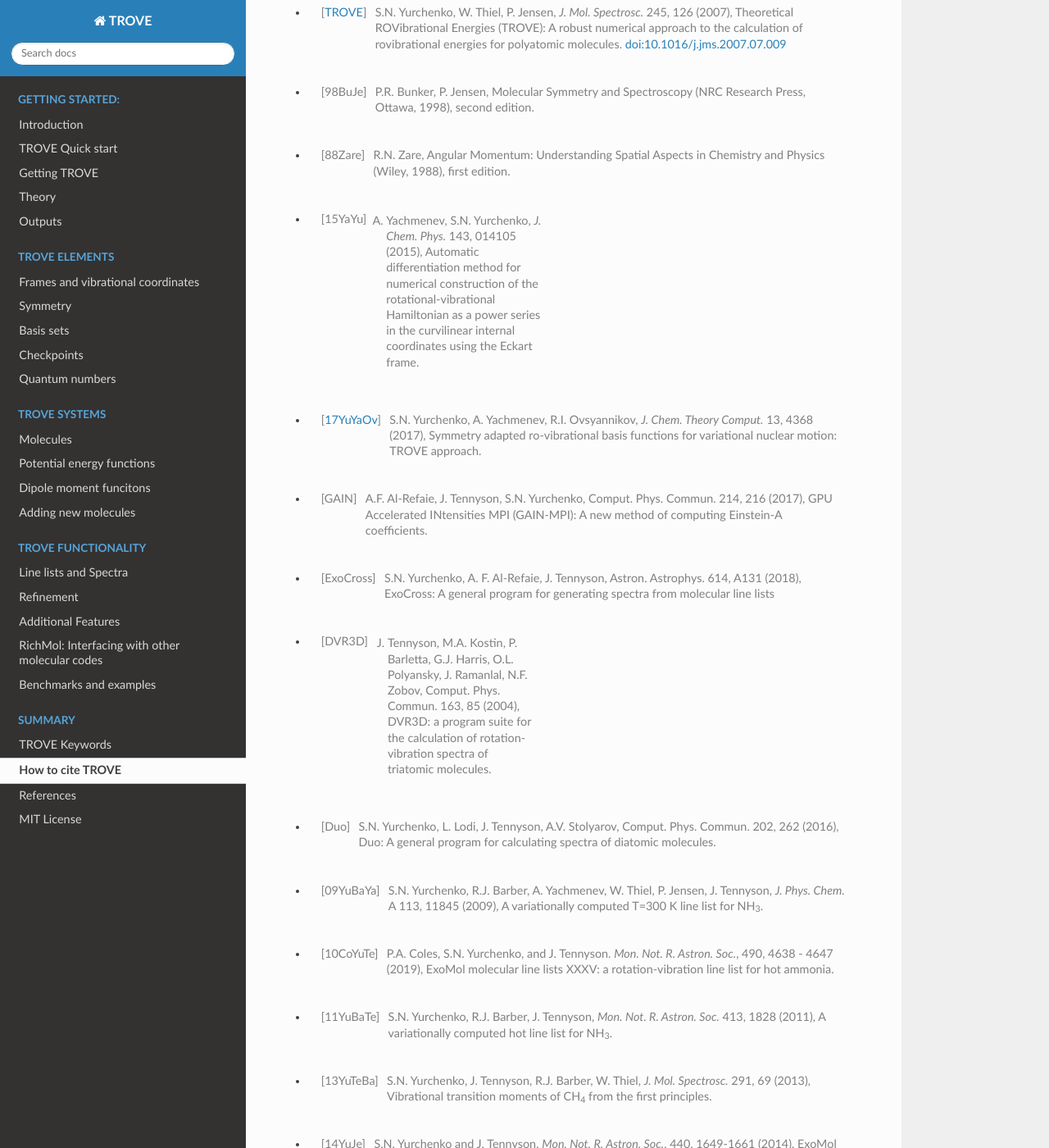
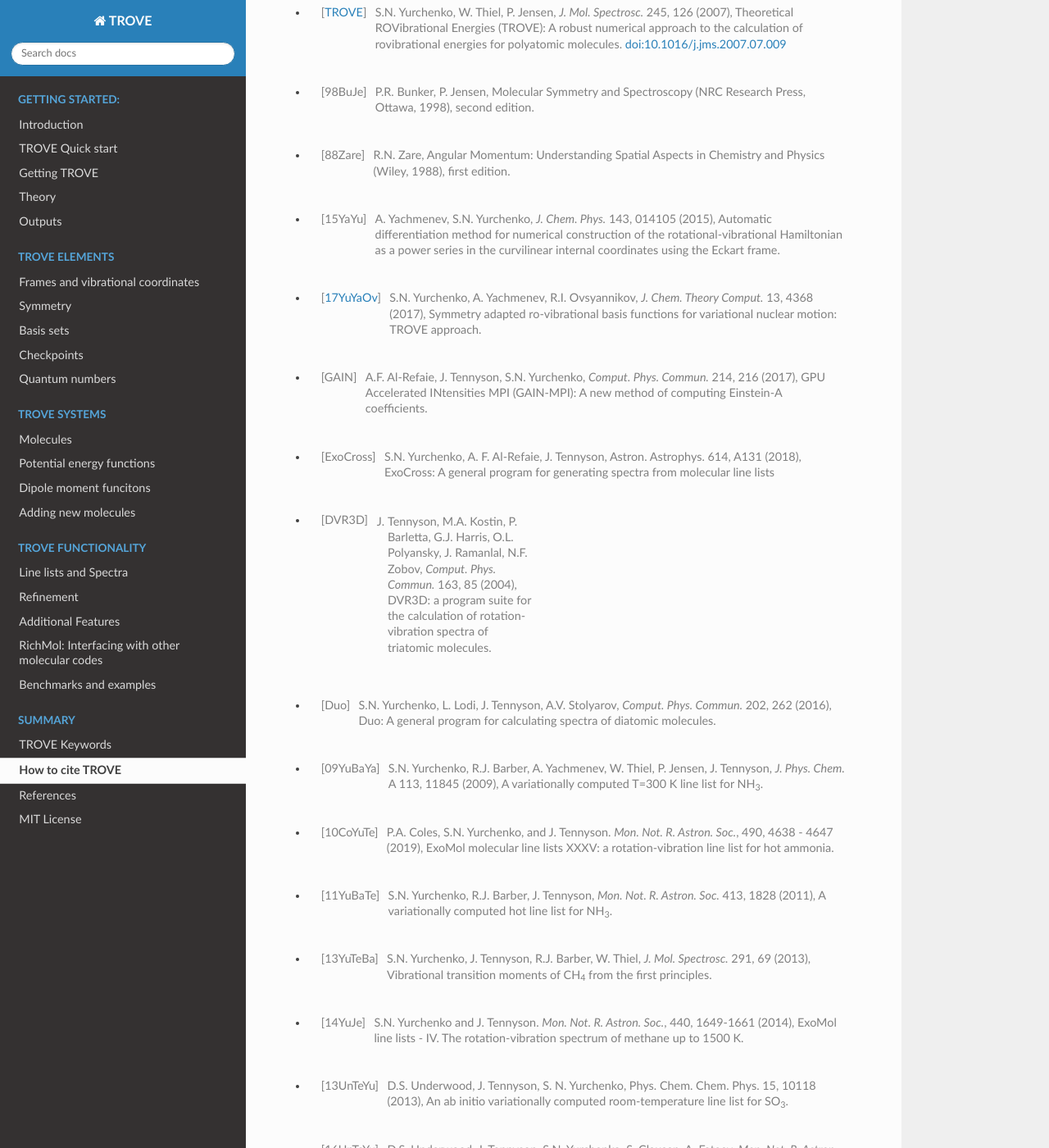
Before and after one commit to Trovemaster/TROVE, a Sphinx documentation site: the page built from docs/source/references.rst, in a window 1280 px wide and 1400 px high, scrolled down 439 px. Shown: the whole window at 82% size. Built offline with Sphinx 7.4.7 and the Read the Docs theme 2.0.0, drawn with Linux system fonts in a browser that asks for light colours; formulas are drawn with MathJax 3; some of the changed text lies outside the part shown.

```diff
--- a/docs/source/references.rst
+++ b/docs/source/references.rst
@@ -15,17 +15,18 @@ References
 
 - .. [88Zare] R.N. Zare, Angular Momentum: Understanding Spatial Aspects in Chemistry and Physics (Wiley, 1988), first edition.
 
-- .. [15YaYu] A. Yachmenev, S.N. Yurchenko, *J. Chem. Phys.* 143, 014105 (2015), Automatic differentiation method for numerical construction of the rotational-vibrational Hamiltonian as a power series in the curvilinear internal coordinates using the Eckart frame.
+- .. [15YaYu] A. Yachmenev, S.N. Yurchenko, *J. Chem. Phys.* 143, 014105 (2015),
+              Automatic differentiation method for numerical construction of the rotational-vibrational Hamiltonian as a power series in the curvilinear internal coordinates using the Eckart frame.
 
 - .. [17YuYaOv] S.N. Yurchenko, A. Yachmenev, R.I. Ovsyannikov, *J. Chem. Theory Comput.* 13, 4368 (2017), Symmetry adapted ro-vibrational basis functions for variational nuclear motion: TROVE approach.
 
-- .. [GAIN] A.F. Al-Refaie, J. Tennyson, S.N. Yurchenko, Comput. Phys. Commun. 214, 216 (2017), GPU Accelerated INtensities MPI (GAIN-MPI): A new method of computing Einstein-A coefficients.
+- .. [GAIN] A.F. Al-Refaie, J. Tennyson, S.N. Yurchenko, *Comput. Phys. Commun.* 214, 216 (2017), GPU Accelerated INtensities MPI (GAIN-MPI): A new method of computing Einstein-A coefficients.
 
 - .. [ExoCross] S.N. Yurchenko, A. F. Al-Refaie, J. Tennyson, Astron. Astrophys. 614, A131 (2018), ExoCross: A general program for generating spectra from molecular line lists
 
-- .. [DVR3D] J. Tennyson, M.A. Kostin, P. Barletta, G.J. Harris, O.L. Polyansky, J. Ramanlal, N.F. Zobov, Comput. Phys. Commun. 163, 85 (2004), DVR3D: a program suite for the calculation of rotation-vibration spectra of triatomic molecules.
+- .. [DVR3D] J. Tennyson, M.A. Kostin, P. Barletta, G.J. Harris, O.L. Polyansky, J. Ramanlal, N.F. Zobov, *Comput. Phys. Commun.* 163, 85 (2004), DVR3D: a program suite for the calculation of rotation-vibration spectra of triatomic molecules.
 
-- .. [Duo] S.N. Yurchenko, L. Lodi, J. Tennyson, A.V. Stolyarov, Comput. Phys. Commun. 202, 262 (2016), Duo: A general program for calculating spectra of diatomic molecules.
+- .. [Duo] S.N. Yurchenko, L. Lodi, J. Tennyson, A.V. Stolyarov, *Comput. Phys. Commun.* 202, 262 (2016), Duo: A general program for calculating spectra of diatomic molecules.
 
 - .. [09YuBaYa] S.N. Yurchenko, R.J. Barber, A. Yachmenev, W. Thiel, P. Jensen, J. Tennyson, *J. Phys. Chem.* A 113, 11845 (2009), A variationally computed T=300 K line list for NH\ :sub:`3`.
 
@@ -95,6 +96,6 @@ References
 
 - .. [16MaKyPo]  V. Y. Makhnev, A. A. Kyuberis, O. L. Polyansky, I. I. Mizus, J. Tennyson,  and N. F. Zobov, J.Mol. Spectrosc. 353, 40 (2018).
 
-- .. [21SaYaZa] C. Saribal, G. Yang, E. Zak, Y. Saleh, J. Eggers, V. Sanjay, A. Yachmenev, and J. Küpper, Comput. Phys. Commun., in preparation (2021), Richmol: Python package for variational simulations of molecular nuclear motion dynamics in fields".
+- .. [21SaYaZa] C. Saribal, G. Yang, E. Zak, Y. Saleh, J. Eggers, V. Sanjay, A. Yachmenev, and J. Küpper, *Comput. Phys. Commun.*, in preparation (2021), Richmol: Python package for variational simulations of molecular nuclear motion dynamics in fields".
 
 - .. [18OwYa] RichMol: A. Owens and A. Yachmenev, *J. Chem. Phys*, **148**, 124102 (2018),  A general variational approach for rovibrational molecular dynamics in external electric fields. `doi:10.1063/1.5023874  <https://doi.org/10.1063/1.5023874>`__
```
